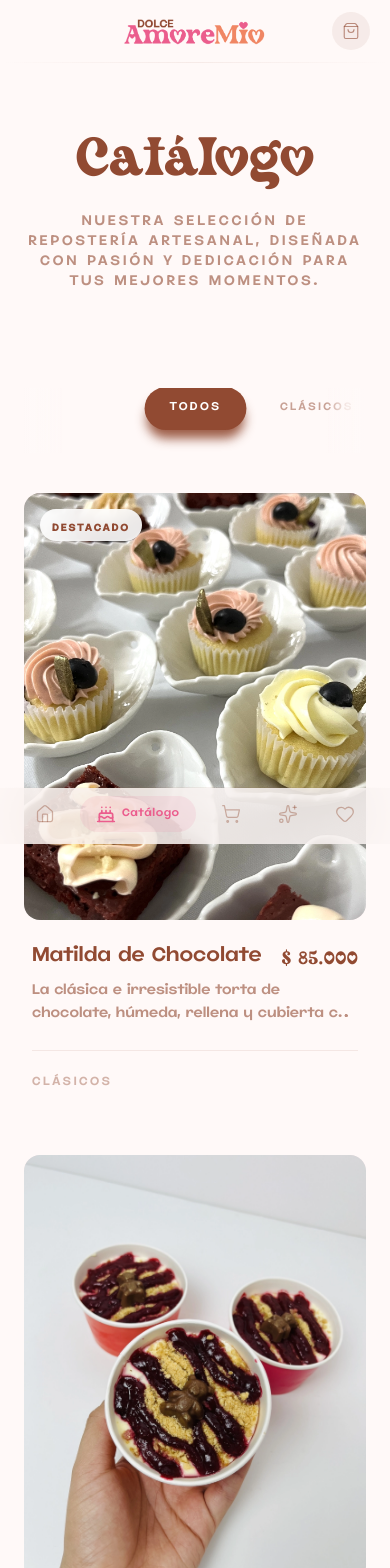
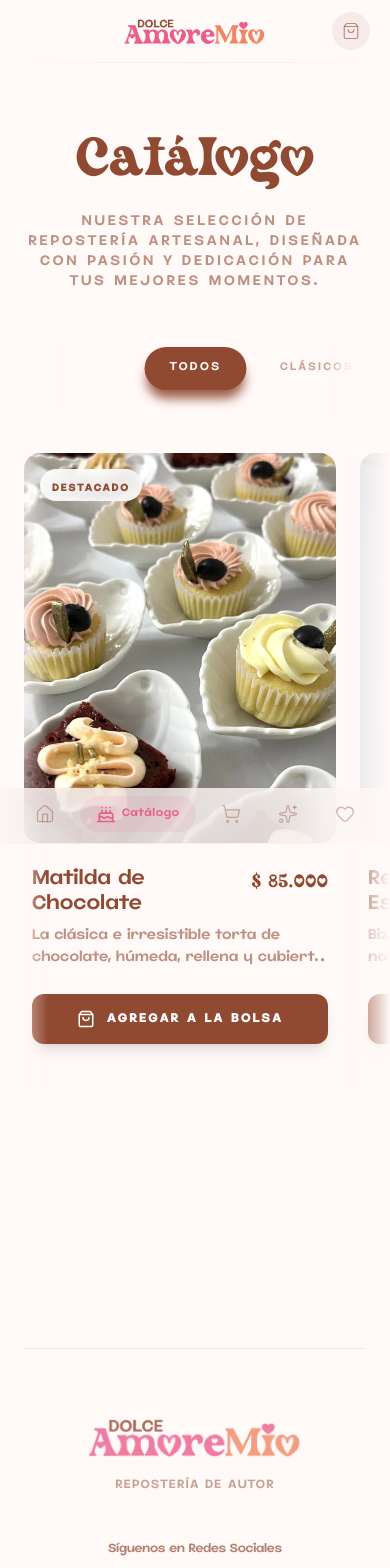
Before and after one commit to mrpotato42/Dolceamoremio, a Next.js app: page /catalog in a window 390 px wide. Shown: the top 1568 px of the page. Built offline with nearby package versions, Linux system fonts and the light colour scheme.

Commit message:
feat: implement horizontal mobile carousel for product grid and add quick-add buttons to product cards

```diff
--- a/src/features/catalog/components/catalog-filters.tsx
+++ b/src/features/catalog/components/catalog-filters.tsx
@@ -18,7 +18,7 @@ export const CatalogFilters = ({ categories, selectedCategory, onSelectCategory
 
                 {/* Contenedor con scroll */}
                 <div
-                    className="flex overflow-x-auto no-scrollbar snap-x snap-mandatory pb-6"
+                    className="flex overflow-x-auto no-scrollbar snap-x snap-mandatory pb-6 pt-2"
                 >
                     <div className="flex items-center gap-3 md:gap-4 px-[calc(50vw-65px)] md:px-12 min-w-max">
                         {categories.map((category) => (
--- a/src/features/catalog/components/catalog-grid.tsx
+++ b/src/features/catalog/components/catalog-grid.tsx
@@ -22,12 +22,21 @@ export const CatalogGrid = () => {
                 onSelectCategory={setSelectedCategory}
             />
 
-            <div className="grid grid-cols-1 sm:grid-cols-2 lg:grid-cols-3 xl:grid-cols-4 gap-x-8 gap-y-16">
-                {filteredProducts.map((product, index) => (
-                    <div key={product.id}>
-                        <ProductCard product={product} index={index} />
-                    </div>
-                ))}
+            <div className="relative -mx-6 md:mx-0">
+                {/* Degradados laterales para mobile */}
+                <div className="absolute left-0 top-0 bottom-0 w-12 z-20 pointer-events-none bg-gradient-to-r from-brand-bg to-transparent md:hidden" />
+                <div className="absolute right-0 top-0 bottom-0 w-12 z-20 pointer-events-none bg-gradient-to-l from-brand-bg to-transparent md:hidden" />
+
+                <div className="flex md:grid md:grid-cols-2 lg:grid-cols-3 xl:grid-cols-4 overflow-x-auto no-scrollbar snap-x snap-mandatory gap-6 md:gap-x-8 md:gap-y-16 px-6 md:px-0 pb-12">
+                    {filteredProducts.map((product, index) => (
+                        <div
+                            key={product.id}
+                            className="min-w-[80vw] sm:min-w-[300px] md:min-w-0 snap-center"
+                        >
+                            <ProductCard product={product} index={index} />
+                        </div>
+                    ))}
+                </div>
             </div>
 
             {filteredProducts.length === 0 && (
--- a/src/features/catalog/components/product-card.tsx
+++ b/src/features/catalog/components/product-card.tsx
@@ -66,10 +66,17 @@ export const ProductCard = ({ product }: ProductCardProps) => {
                         </p>
                     </div>
 
-                    <div className="mt-6 pt-4 border-t border-brand-choco/10">
-                        <span className="font-body text-xs uppercase tracking-[0.2em] text-brand-choco/40">
-                            {product.category}
-                        </span>
+                    <div className="mt-6 border-brand-choco/10">
+                        <button
+                            onClick={handleQuickAdd}
+                            className="group relative w-full flex items-center justify-center gap-3 bg-brand-choco text-white py-4 px-6 rounded-xl md:rounded-2xl overflow-hidden transition-all duration-500 hover:bg-brand-pink hover:translate-y-[-2px] active:scale-95 shadow-lg"
+                        >
+                            <div className="absolute inset-0 bg-white/10 -translate-x-full group-hover:translate-x-0 transition-transform duration-700 ease-in-out" />
+                            <ShoppingBag size={18} className="relative z-10" />
+                            <span className="relative z-10 font-body text-xs uppercase tracking-[0.2em] font-bold">
+                                Agregar a la bolsa
+                            </span>
+                        </button>
                     </div>
                 </div>
             </Link>
--- a/src/features/catalog/pages/catalog-page.tsx
+++ b/src/features/catalog/pages/catalog-page.tsx
@@ -4,7 +4,7 @@ export const CatalogPage = () => {
     return (
         <div className="w-full flex-1 flex flex-col pt-32 pb-20">
             {/* Header Section */}
-            <div className="w-full text-center px-6 mb-12">
+            <div className="w-full text-center px-6">
                 <h1 className="font-title text-6xl md:text-8xl text-brand-choco mb-6">
                     Catálogo
                 </h1>
```
